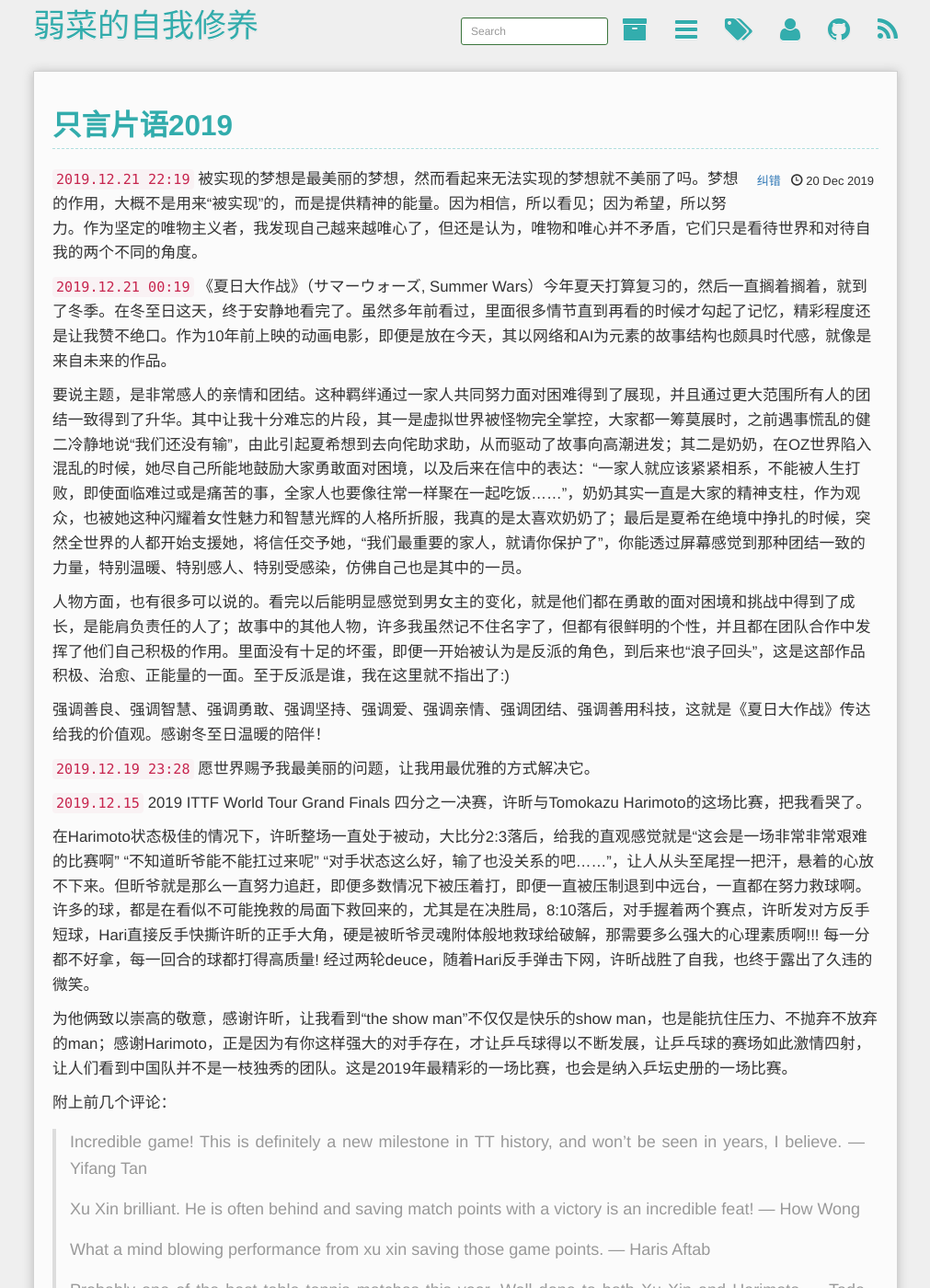
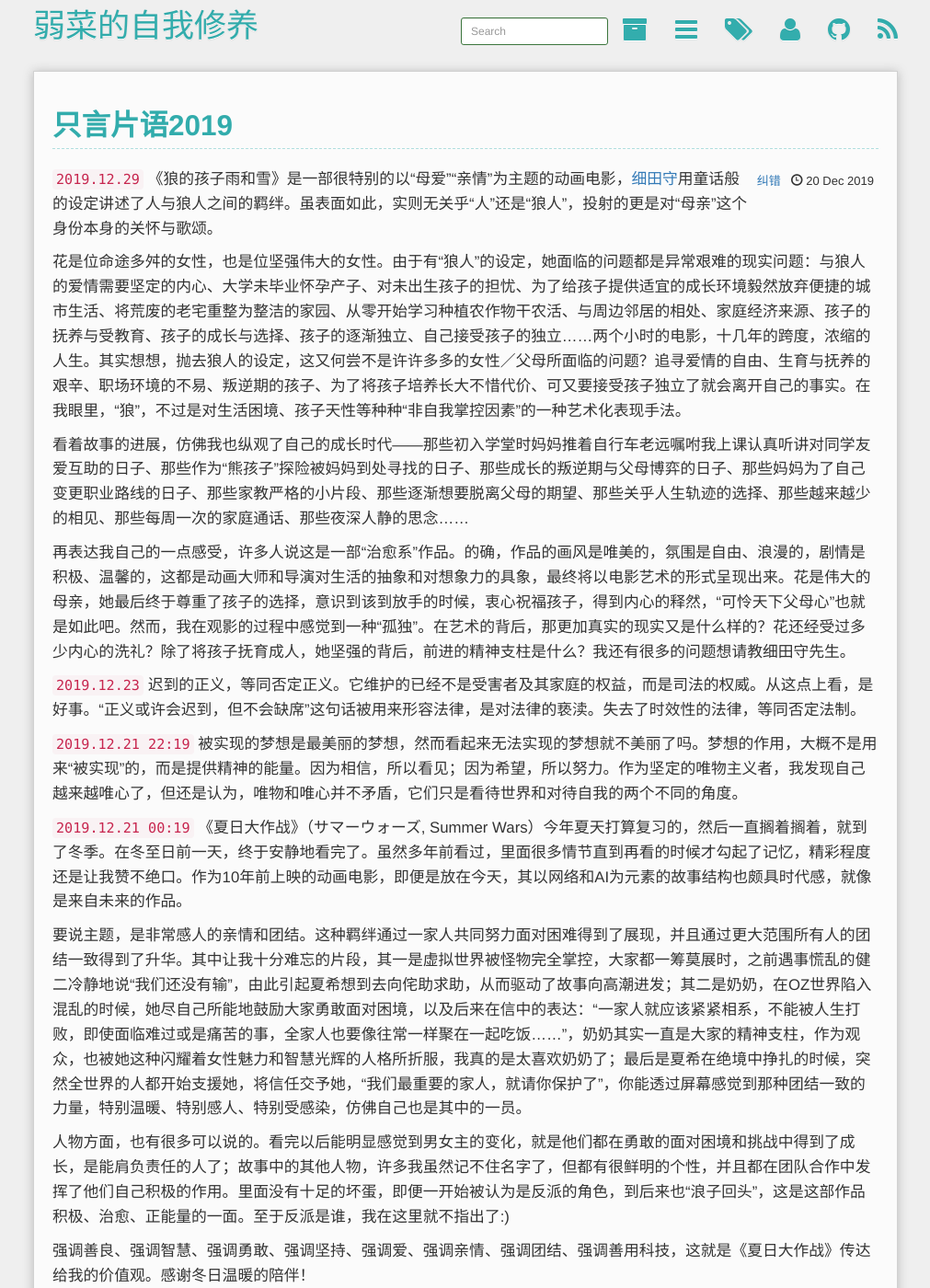
Before and after one commit to mioopoi/mioopoi.github.io, a Jekyll site: the page built from _posts/随笔/2019-12-20-my-tweet-of-2019.md, in a window 1280 px wide and 1400 px high. Shown: the whole window at 92% size, without its empty margins (134-1145 px from the left). Built offline with Jekyll 4.4.1, drawn with Linux system fonts in a browser that asks for light colours; Markdown is read by kramdown in place of the engine named in the settings; comment, search, counter and statistics services are not loaded.

Commit message:
update tweet of2019

```diff
--- a/_posts/随笔/2019-12-20-my-tweet-of-2019.md
+++ b/_posts/随笔/2019-12-20-my-tweet-of-2019.md
@@ -7,17 +7,31 @@ tags: [生活,碎碎念,精神小屋]
 summary:
 ---
 
+`2019.12.29` 《狼的孩子雨和雪》是一部很特别的以“母爱”“亲情”为主题的动画电影，[细田守](https://movie.douban.com/celebrity/1274299/)用童话般的设定讲述了人与狼人之间的羁绊。虽表面如此，实则无关乎“人”还是“狼人”，投射的更是对“母亲”这个身份本身的关怀与歌颂。
+
+花是位命途多舛的女性，也是位坚强伟大的女性。由于有“狼人”的设定，她面临的问题都是异常艰难的现实问题：与狼人的爱情需要坚定的内心、大学未毕业怀孕产子、对未出生孩子的担忧、为了给孩子提供适宜的成长环境毅然放弃便捷的城市生活、将荒废的老宅重整为整洁的家园、从零开始学习种植农作物干农活、与周边邻居的相处、家庭经济来源、孩子的抚养与受教育、孩子的成长与选择、孩子的逐渐独立、自己接受孩子的独立......两个小时的电影，十几年的跨度，浓缩的人生。其实想想，抛去狼人的设定，这又何尝不是许许多多的女性／父母所面临的问题？追寻爱情的自由、生育与抚养的艰辛、职场环境的不易、叛逆期的孩子、为了将孩子培养长大不惜代价、可又要接受孩子独立了就会离开自己的事实。在我眼里，“狼”，不过是对生活困境、孩子天性等种种“非自我掌控因素”的一种艺术化表现手法。
+
+看着故事的进展，仿佛我也纵观了自己的成长时代——那些初入学堂时妈妈推着自行车老远嘱咐我上课认真听讲对同学友爱互助的日子、那些作为“熊孩子”探险被妈妈到处寻找的日子、那些成长的叛逆期与父母博弈的日子、那些妈妈为了自己变更职业路线的日子、那些家教严格的小片段、那些逐渐想要脱离父母的期望、那些关乎人生轨迹的选择、那些越来越少的相见、那些每周一次的家庭通话、那些夜深人静的思念......
+
+再表达我自己的一点感受，许多人说这是一部“治愈系”作品。的确，作品的画风是唯美的，氛围是自由、浪漫的，剧情是积极、温馨的，这都是动画大师和导演对生活的抽象和对想象力的具象，最终将以电影艺术的形式呈现出来。花是伟大的母亲，她最后终于尊重了孩子的选择，意识到该到放手的时候，衷心祝福孩子，得到内心的释然，“可怜天下父母心”也就是如此吧。然而，我在观影的过程中感觉到一种“孤独”。在艺术的背后，那更加真实的现实又是什么样的？花还经受过多少内心的洗礼？除了将孩子抚育成人，她坚强的背后，前进的精神支柱是什么？我还有很多的问题想请教细田守先生。
+
+
+
+`2019.12.23` 迟到的正义，等同否定正义。它维护的已经不是受害者及其家庭的权益，而是司法的权威。从这点上看，是好事。“正义或许会迟到，但不会缺席”这句话被用来形容法律，是对法律的亵渎。失去了时效性的法律，等同否定法制。
+
+
+
 `2019.12.21 22:19` 被实现的梦想是最美丽的梦想，然而看起来无法实现的梦想就不美丽了吗。梦想的作用，大概不是用来“被实现”的，而是提供精神的能量。因为相信，所以看见；因为希望，所以努力。作为坚定的唯物主义者，我发现自己越来越唯心了，但还是认为，唯物和唯心并不矛盾，它们只是看待世界和对待自我的两个不同的角度。
 
 
 
-`2019.12.21 00:19` 《夏日大作战》（サマーウォーズ, Summer Wars）今年夏天打算复习的，然后一直搁着搁着，就到了冬季。在冬至日这天，终于安静地看完了。虽然多年前看过，里面很多情节直到再看的时候才勾起了记忆，精彩程度还是让我赞不绝口。作为10年前上映的动画电影，即便是放在今天，其以网络和AI为元素的故事结构也颇具时代感，就像是来自未来的作品。
+`2019.12.21 00:19` 《夏日大作战》（サマーウォーズ, Summer Wars）今年夏天打算复习的，然后一直搁着搁着，就到了冬季。在冬至日前一天，终于安静地看完了。虽然多年前看过，里面很多情节直到再看的时候才勾起了记忆，精彩程度还是让我赞不绝口。作为10年前上映的动画电影，即便是放在今天，其以网络和AI为元素的故事结构也颇具时代感，就像是来自未来的作品。
 
 要说主题，是非常感人的亲情和团结。这种羁绊通过一家人共同努力面对困难得到了展现，并且通过更大范围所有人的团结一致得到了升华。其中让我十分难忘的片段，其一是虚拟世界被怪物完全掌控，大家都一筹莫展时，之前遇事慌乱的健二冷静地说“我们还没有输”，由此引起夏希想到去向侘助求助，从而驱动了故事向高潮进发；其二是奶奶，在OZ世界陷入混乱的时候，她尽自己所能地鼓励大家勇敢面对困境，以及后来在信中的表达：“一家人就应该紧紧相系，不能被人生打败，即使面临难过或是痛苦的事，全家人也要像往常一样聚在一起吃饭……”，奶奶其实一直是大家的精神支柱，作为观众，也被她这种闪耀着女性魅力和智慧光辉的人格所折服，我真的是太喜欢奶奶了；最后是夏希在绝境中挣扎的时候，突然全世界的人都开始支援她，将信任交予她，“我们最重要的家人，就请你保护了”，你能透过屏幕感觉到那种团结一致的力量，特别温暖、特别感人、特别受感染，仿佛自己也是其中的一员。
 
 人物方面，也有很多可以说的。看完以后能明显感觉到男女主的变化，就是他们都在勇敢的面对困境和挑战中得到了成长，是能肩负责任的人了；故事中的其他人物，许多我虽然记不住名字了，但都有很鲜明的个性，并且都在团队合作中发挥了他们自己积极的作用。里面没有十足的坏蛋，即便一开始被认为是反派的角色，到后来也“浪子回头”，这是这部作品积极、治愈、正能量的一面。至于反派是谁，我在这里就不指出了:)
 
-强调善良、强调智慧、强调勇敢、强调坚持、强调爱、强调亲情、强调团结、强调善用科技，这就是《夏日大作战》传达给我的价值观。感谢冬至日温暖的陪伴！
+强调善良、强调智慧、强调勇敢、强调坚持、强调爱、强调亲情、强调团结、强调善用科技，这就是《夏日大作战》传达给我的价值观。感谢冬日温暖的陪伴！
 
 
 
```
Also changed, not shown: other parts of _posts/随笔/2019-12-20-my-tweet-of-2019.md (+1 -1 lines), _posts/随笔/2019-12-31-summary-of-2019.md (added, +8 -0 lines), 1 other file.
